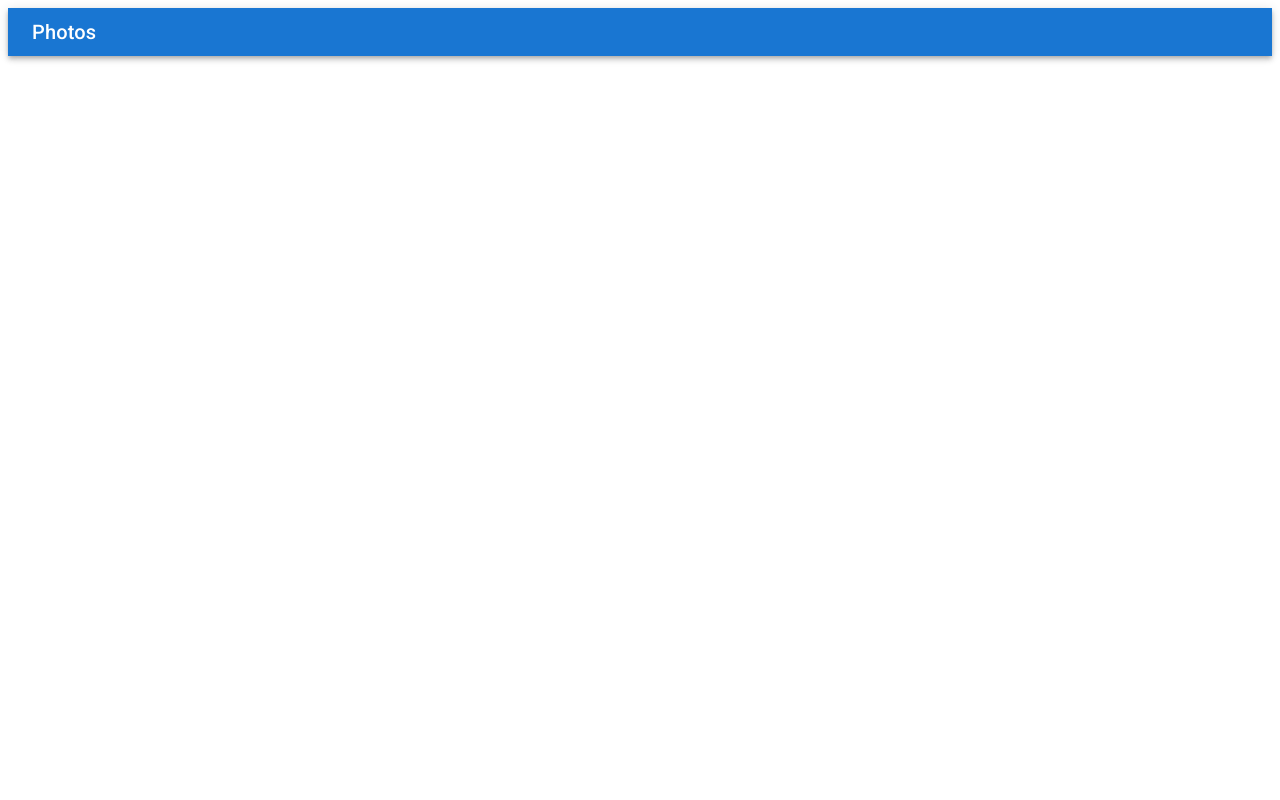
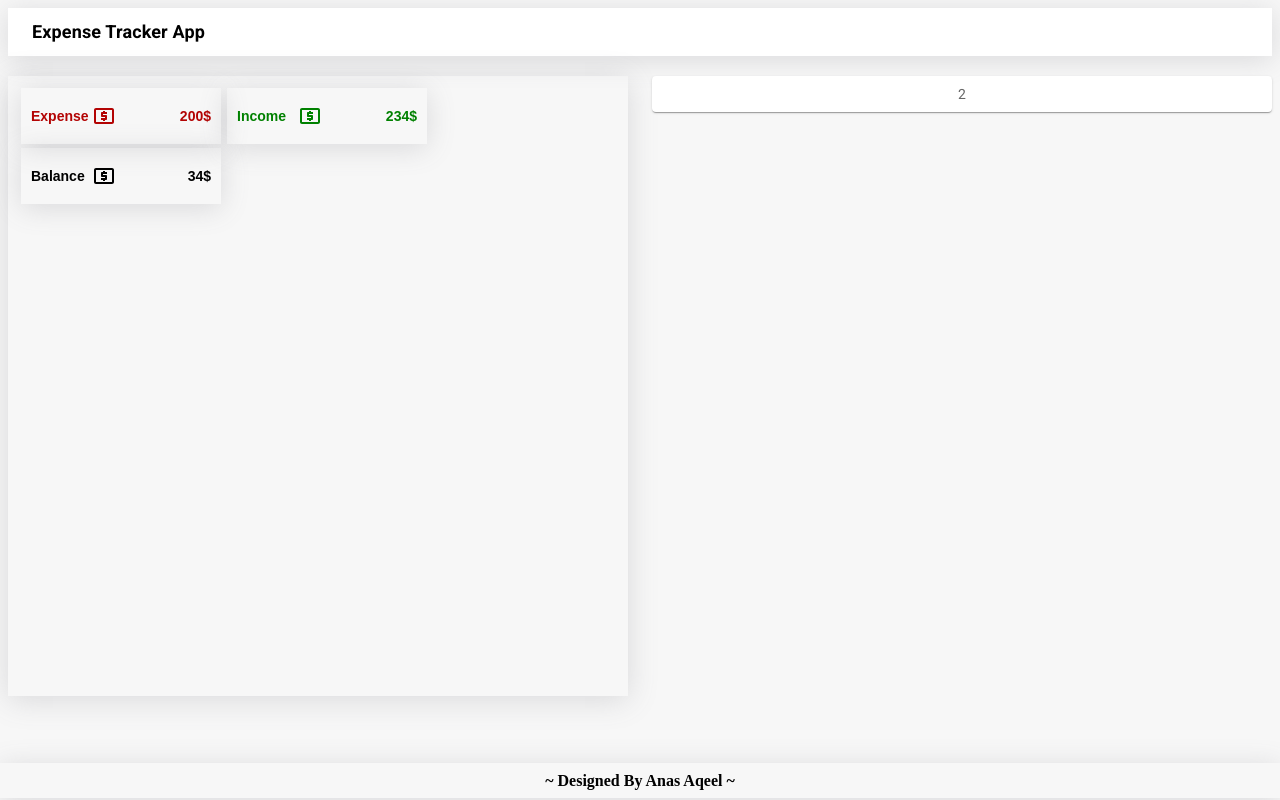
Before and after one commit to anas-aqeel/React_Expense_Tracker_App, a React (Create React App) app: page / in a window 1280 px wide. Built offline with nearby package versions, Linux system fonts and the light colour scheme.

Commit message:
Created a basic UI

```diff
--- a/src/App.js
+++ b/src/App.js
@@ -1,10 +1,18 @@
 import React from "react";
-import Navbar from "./Components/Navbar";
+import Footer from "./Components/Footer/Footer";
+import Navbar from "./Components/Navbar/Navbar"
+import Container from "./Components/Container/Container";
+import './index.css'
 
 function App() {
   return (
     <div className="App">
+
       <Navbar/>
+      <Container/>
+      <Footer/>
+
+
     </div>
   );
 }
--- /dev/null
+++ b/src/Components/Container/Container.jsx
@@ -0,0 +1,29 @@
+import React from 'react'
+import { styled } from '@mui/material/styles';
+import Grid from '@mui/material/Grid';
+import Paper from '@mui/material/Paper';
+import TxContainer from '../TxContainer/TxContainer';
+
+
+const Item = styled(Paper)(({ theme }) => ({
+    backgroundColor: theme.palette.mode === 'dark' ? '#1A2027' : '#fff',
+    ...theme.typography.body2,
+    padding: theme.spacing(1),
+    textAlign: 'center',
+    color: theme.palette.text.secondary,
+  }));
+
+const Container = () => {
+    return (
+        <Grid container rowSpacing={1} columnSpacing={{ xs: 1, sm: 2, md: 3 }}>
+            <Grid item xs={12} sm={6}>
+                <TxContainer />
+            </Grid>
+            <Grid item xs={12} sm={6}>
+                <Item>2</Item>
+            </Grid>
+        </Grid>
+    )
+}
+
+export default Container
--- /dev/null
+++ b/src/Components/Footer/Footer.jsx
@@ -0,0 +1,12 @@
+import React from 'react'
+import './footer.css'
+
+const Footer = () => {
+  return (
+    <div className='footer'>
+      <p className='footer-heading'>~ Designed By Anas Aqeel ~</p>
+    </div>
+  )
+}
+
+export default Footer
--- /dev/null
+++ b/src/Components/Footer/footer.css
@@ -0,0 +1,16 @@
+.footer{
+    background-color: #f7f7f7 !important;
+    height: 35px;
+    width: 100vw;
+    display: flex;
+    justify-content: center;
+    align-items: center;
+    box-shadow: rgba(100, 100, 111, 0.2) 0px 4px 29px 0px !important;
+    position: fixed;
+    bottom: 2px;
+    left: 0px;
+    right: 0px;
+}
+.footer-heading{
+    font-weight: bold;
+}
--- a/src/Components/Navbar.jsx
+++ b/src/Components/Navbar/Navbar.jsx
@@ -3,14 +3,15 @@ import AppBar from '@mui/material/AppBar';
 import Box from '@mui/material/Box';
 import Toolbar from '@mui/material/Toolbar';
 import Typography from '@mui/material/Typography';
+import './navbar.css'
 
 const Navbar = () => {
   return (
-    <Box sx={{ flexGrow: 1 }}>
-    <AppBar position="static">
+    <Box sx={{ flexGrow: 1 }} >
+    <AppBar position="static"className='navBar' color='default'>
       <Toolbar variant="dense">
-        <Typography variant="h6" color="inherit" component="div">
-          Photos
+        <Typography className='heading' variant="h6" color="black" component="div">
+          Expense Tracker App
         </Typography>
       </Toolbar>
     </AppBar>
--- /dev/null
+++ b/src/Components/Navbar/navbar.css
@@ -0,0 +1,9 @@
+.navBar{
+    background-color: #ffffff !important;
+    box-shadow: rgba(100, 100, 111, 0.2) 0px 4px 29px 0px !important;
+    margin-bottom: 20px !important;
+}
+.heading{
+    font-weight: bold !important;
+    font-size: 18px !important;
+}
--- /dev/null
+++ b/src/Components/TxContainer/Bars.jsx
@@ -0,0 +1,18 @@
+import React from 'react'
+import LocalAtmIcon from '@mui/icons-material/LocalAtm';
+
+import './txContainer.css'
+
+const Bars = ({ title, value, cls }) => {
+    return (
+        <div className={'expense_div ' + cls}>
+            <div>
+                <p>{title}</p>
+                <LocalAtmIcon className={cls} />
+            </div>
+            <p>{value}</p>
+        </div>
+    )
+}
+
+export default Bars
--- /dev/null
+++ b/src/Components/TxContainer/TxContainer.jsx
@@ -0,0 +1,17 @@
+import React from 'react'
+import './txContainer.css'
+import Bars from './Bars';
+const TxContainer = () => {
+  return (
+
+    <div className='tx_container'>
+      <div className="bar_container">
+        <Bars title='Expense' value='200$' cls='expense' />
+        <Bars title='Income' value='234$' cls='income' />
+        <Bars title='Balance' value='34$' cls='balance' />
+      </div>
+    </div>
+  )
+}
+
+export default TxContainer
--- /dev/null
+++ b/src/Components/TxContainer/txContainer.css
@@ -0,0 +1,44 @@
+.tx_container{
+    box-shadow: rgba(100, 100, 111, 0.2) 0px 4px 29px 0px !important;
+    padding: 10px;
+    height: 75vh;
+}
+.bar_container{
+    display: flex;
+    justify-content: flex-start;
+    flex-wrap: wrap;
+}
+.expense_div{
+    width: 180px;
+    margin: 2px 3px;
+    padding: 6px 10px;
+    display: flex;
+    justify-content: space-between;
+    box-shadow: rgba(100, 100, 111, 0.2) 0px 4px 29px 0px !important;
+}
+.expense_div p{
+    font-weight: bold;
+    font-size: 14px;
+    font-family: Arial, Helvetica, sans-serif;
+}
+.expense_div div{
+    width: 85px;
+    display: flex;
+    justify-content: space-between;
+    align-items: center;
+}
+.expense_div div{
+    width: 85px;
+    display: flex;
+    justify-content: space-between;
+    align-items: center;
+}
+.expense{
+    color: rgb(179, 4, 4);
+}
+.income{
+    color: rgb(0, 129, 0);
+}
+.balance{
+    color: black;
+}
--- /dev/null
+++ b/src/index.css
@@ -0,0 +1,3 @@
+body{
+    background-color: #f7f7f7 !important;
+}
```
Also changed, not shown: src/Components/Footer.jsx (deleted, +0 -9 lines), src/Components/TransactionContainer.jsx (deleted, +0 -9 lines).
